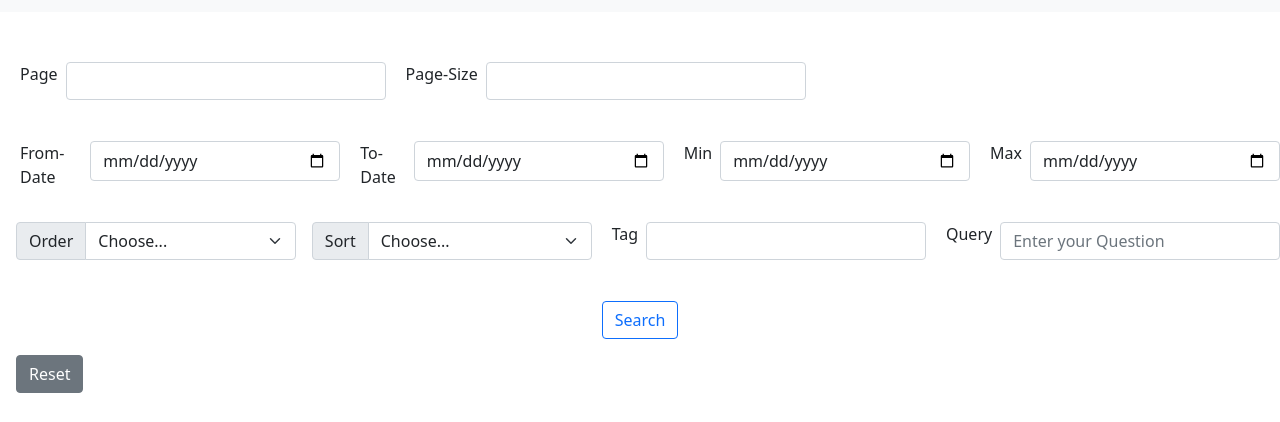
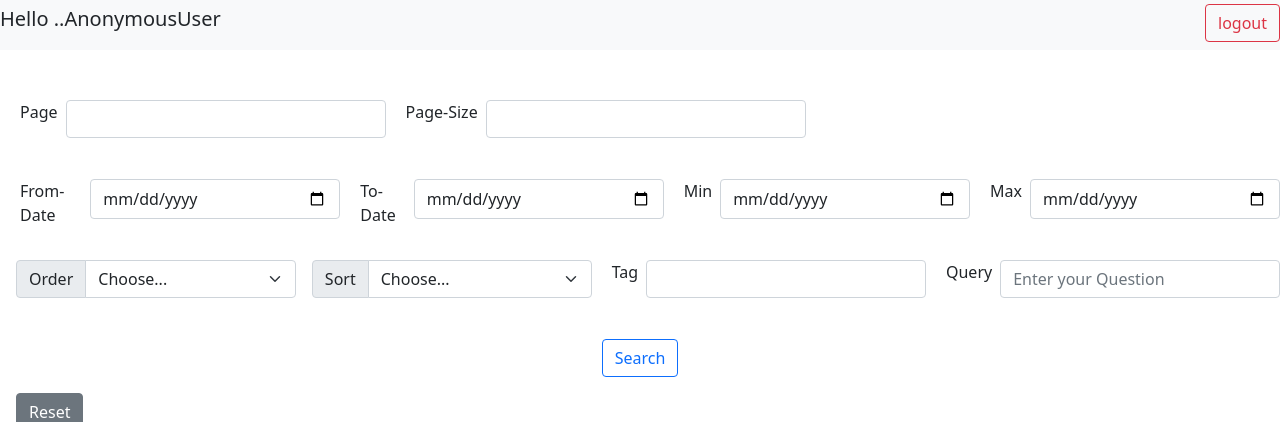
Before and after one commit to icarus-0/stacksearch, a Django app: page /stacksearch in a window 1280 px wide. Shown: the part 114-536 px from the top of the page. Run offline with Django 3.2, Linux system fonts and the light colour scheme.

Commit message:
Update stackSearch.html

```diff
--- a/templates/stackSearch.html
+++ b/templates/stackSearch.html
@@ -31,6 +31,13 @@
           />
         </a>
       </div>
+
+      <h5>Hello ..{{user}}</h5>
+      <a href="logout">
+        <button type="button" class="btn btn-outline-danger ms-3">
+          logout
+        </button>
+      </a>
     </nav>
 
     <div class="inputdiv">
```
